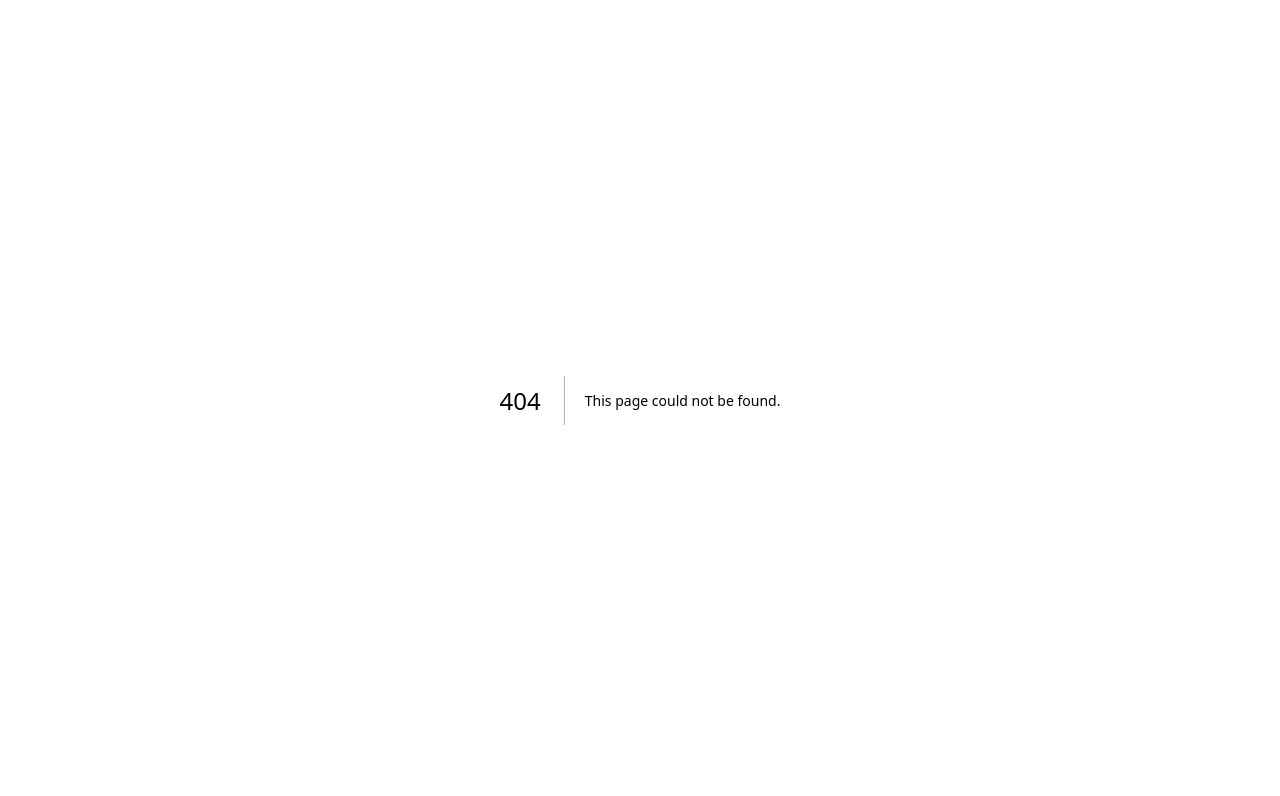
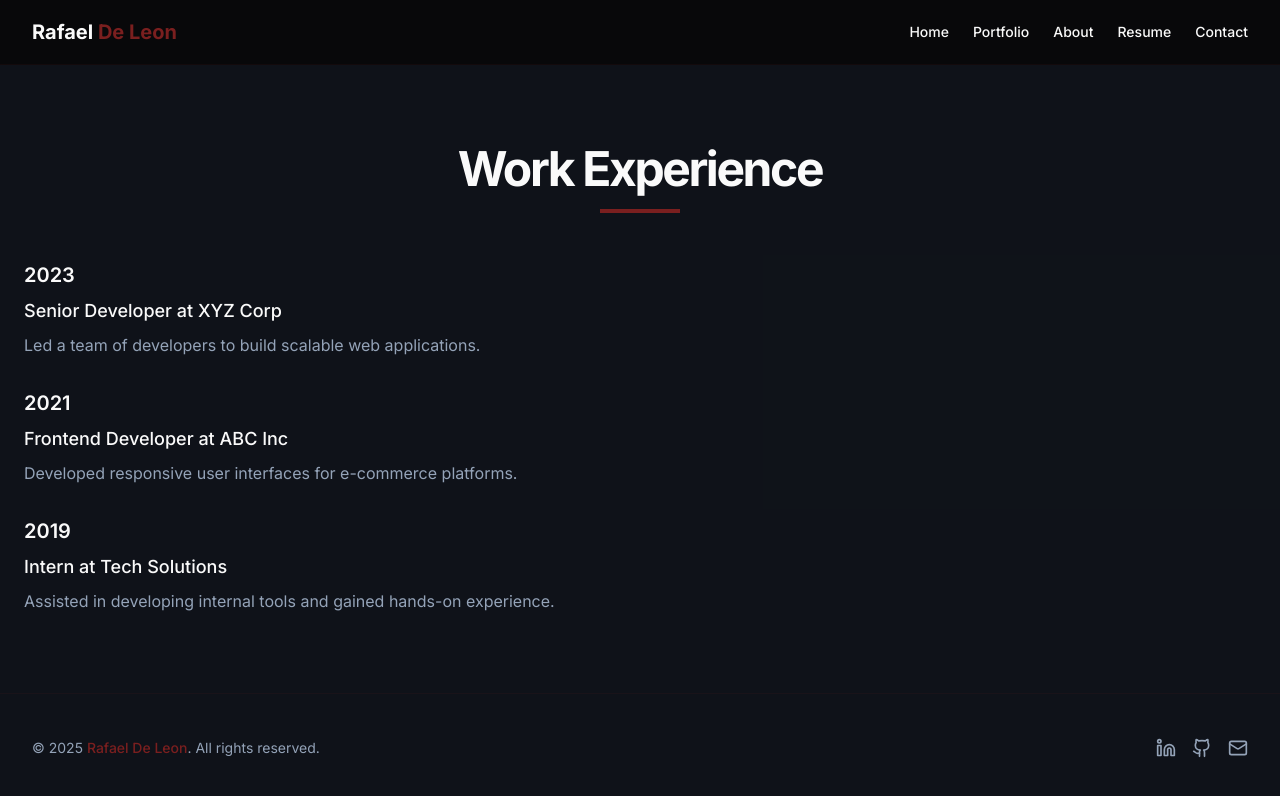
Before and after one commit to RafaelDe-Leon/Rafael-new-portfolio, a Next.js app: page /resume in a window 1280 px wide. Before the commit this address had no page. Shown: the top 796 px of the page. Built offline with nearby package versions, Linux system fonts and the light colour scheme.

Commit message:
added resume timeline

```diff
--- /dev/null
+++ b/app/resume/page.tsx
@@ -0,0 +1,47 @@
+import { Navbar } from '@/components/navbar'
+import { Footer } from '@/components/footer'
+export default function ResumePage() {
+  const timelineData = [
+    {
+      year: '2023',
+      title: 'Senior Developer at XYZ Corp',
+      description: 'Led a team of developers to build scalable web applications.',
+    },
+    {
+      year: '2021',
+      title: 'Frontend Developer at ABC Inc',
+      description: 'Developed responsive user interfaces for e-commerce platforms.',
+    },
+    {
+      year: '2019',
+      title: 'Intern at Tech Solutions',
+      description: 'Assisted in developing internal tools and gained hands-on experience.',
+    },
+  ]
+
+  return (
+    <>
+      <Navbar />
+      <section id='portfolio' className='py-20 bg-muted/30'>
+        <div className='container px-4 md:px-6'>
+          <div className='flex flex-col items-center justify-center space-y-4 text-center mb-12'>
+            <h2 className='text-3xl font-bold tracking-tighter sm:text-4xl md:text-5xl'>
+              Work Experience
+            </h2>
+            <div className='w-20 h-1 bg-primary mx-auto'></div>
+          </div>
+          <div className='space-y-8'>
+            {timelineData.map((item, index) => (
+              <div key={index} className='flex flex-col space-y-2'>
+                <h3 className='text-xl font-semibold'>{item.year}</h3>
+                <p className='text-lg font-medium'>{item.title}</p>
+                <p className='text-muted-foreground'>{item.description}</p>
+              </div>
+            ))}
+          </div>
+        </div>
+      </section>
+      <Footer />
+    </>
+  )
+}
--- a/components/navbar.tsx
+++ b/components/navbar.tsx
@@ -37,6 +37,9 @@ export function Navbar() {
           </Link>
           <Link href='#about' className='text-sm font-medium hover:text-primary transition-colors'>
             About
+          </Link>
+          <Link href='#about' className='text-sm font-medium hover:text-primary transition-colors'>
+            Resume
           </Link>
 
           <Link
```
